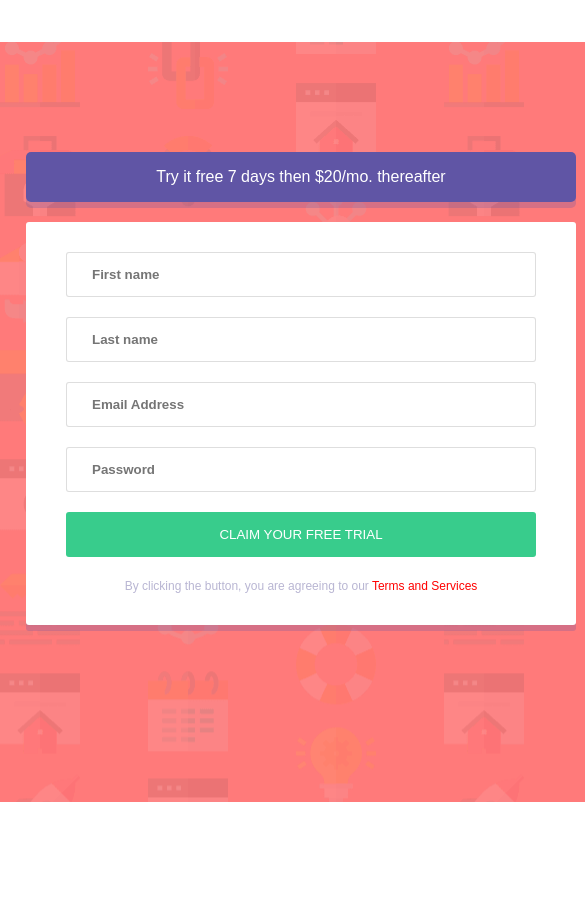
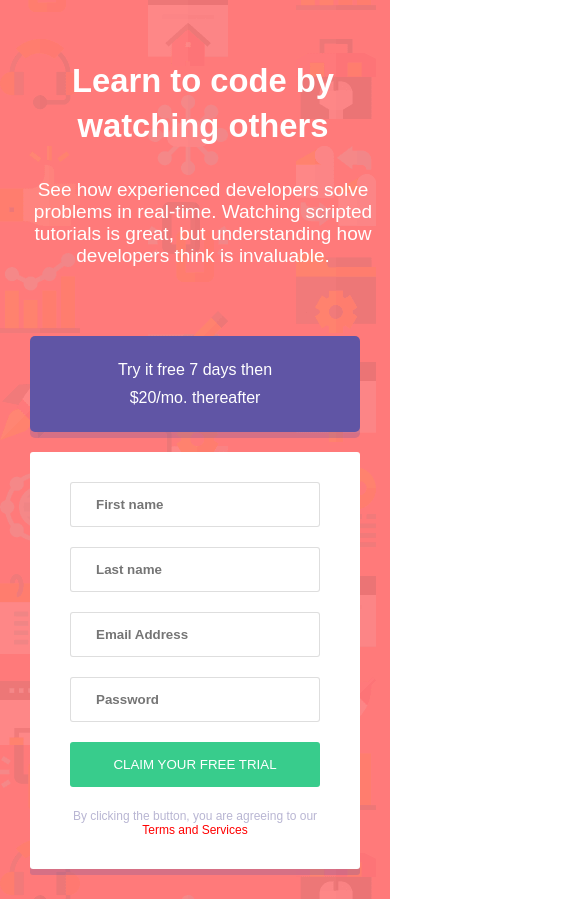
Before and after one commit to Rashford07/Responsiveness-and-Media-query-, a plain HTML site: page index.html in a window 390 px wide. Shown: the top 899 px of the page, 585 px wide, since content can reach past the window. Before the commit the page ends 844 px from the top, so only its background shows below. Drawn offline with Linux system fonts and the light colour scheme; files whose address does not match are found by name.

Commit message:
Update style.css

```diff
--- a/style.css
+++ b/style.css
@@ -15,7 +15,7 @@ main {
 .wrapper {
   background-image: url("../Ass4/Ass4 images/bg-intro-desktop.png");
   box-sizing: border-box;
-  width: 1440px;
+  max-width: 1440px;
   height: 90vh;
   background-color: hsl(0, 100%, 74%);
   padding: 110px;
@@ -37,11 +37,12 @@ main {
 }
 .section--2 {
   flex-basis: 50%;
+  max-width: 650px;
 }
 .form-message {
   margin-bottom: 20px;
   text-align: center;
-  width: 550px;
+  max-width: 100%;
   background-color: hsl(248, 32%, 49%);
   height: 50px;
   border-radius: 5px;
@@ -51,7 +52,7 @@ main {
 }
 .form {
   box-sizing: border-box;
-  width: 550px;
+  max-width: 550px;
   max-height: 500px;
   background-color: white;
   padding: 20px 40px;
@@ -105,17 +106,70 @@ form p a {
   border-color: hsl(0, 100%, 74%);
   color: hsl(0, 100%, 74%);
 }
+
 .error-div::after {
-  content: "jhuceiveuvbeieib";
-  font-size: 0.85em;
+  content: var(--afterError, "This field cannot be empty");
+  text-align: right;
+  font-size: var(--afterFont, 0.85em);
   color: hsl(0, 100%, 74%);
   display: block;
   margin: 5px 0;
 }
 
-@media screen and (max-width: 300px) {
+@media screen and (max-width: 40rem) {
   .wrapper--content {
-    display: block;
-    background-color: black;
+    display: flex;
+    flex-direction: column;
+    flex-wrap: wrap;
+    justify-content: center;
+  }
+  main {
+    width: 100%;
+  }
+  .wrapper {
+    width: 100%;
+    margin: 50px auto;
+    height: auto;
+    padding: 30px;
+  }
+
+  .s1--header {
+    margin: auto;
+    margin-bottom: 10px;
+    padding-bottom: 5px;
+    height: 120px;
+    line-height: 45px;
+    font-size: 28px;
+  }
+
+  .section--1 {
+    text-align: center;
+    display: flex;
+    flex-direction: column;
+    align-items: center;
+    justify-content: center;
+    width: 80%;
+    margin: 50px auto;
+  }
+
+  .s1-body {
+    word-wrap: break-word;
+    width: 100%;
+    margin: auto;
+    margin-top: 10px;
+    padding-top: 10px;
+    height: auto;
+    font-size: 19px;
+  }
+
+  .section--1 div {
+    width: 340px;
+    margin: auto;
+    text-align: center;
+  }
+  .form-message {
+    padding: 20px 70px;
+    height: auto;
+    line-height: 28px;
   }
 }
```
